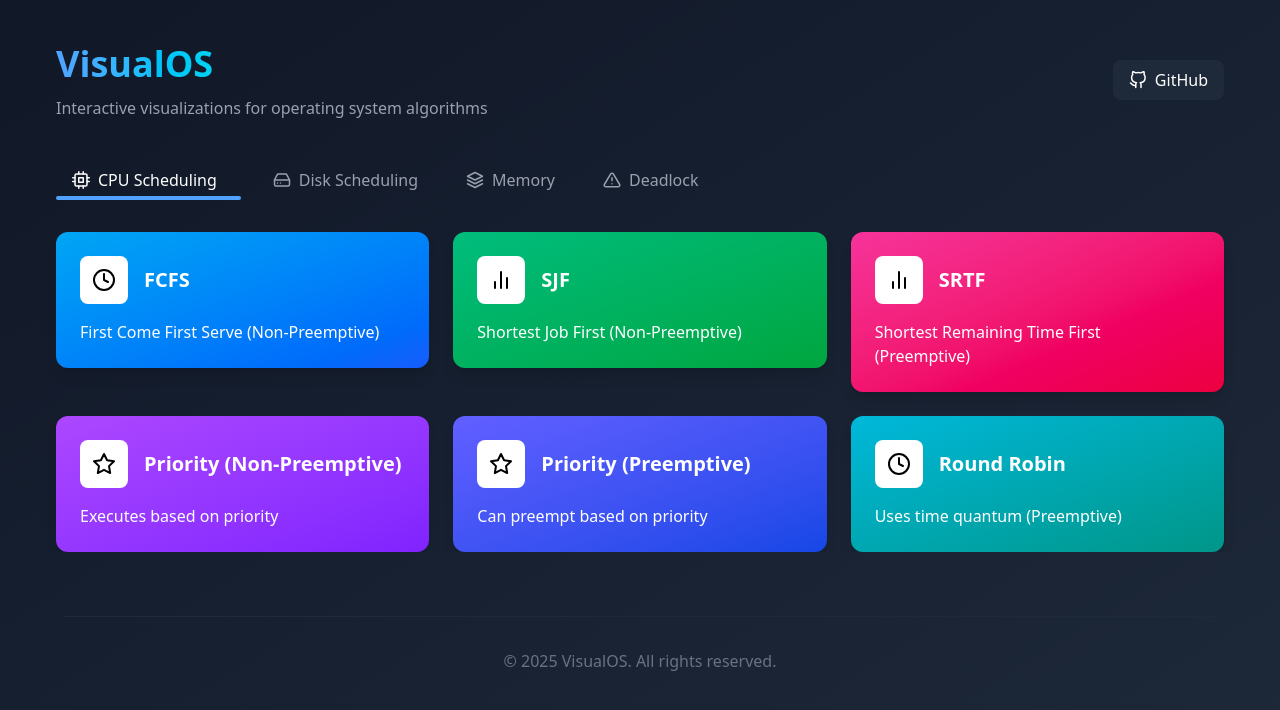
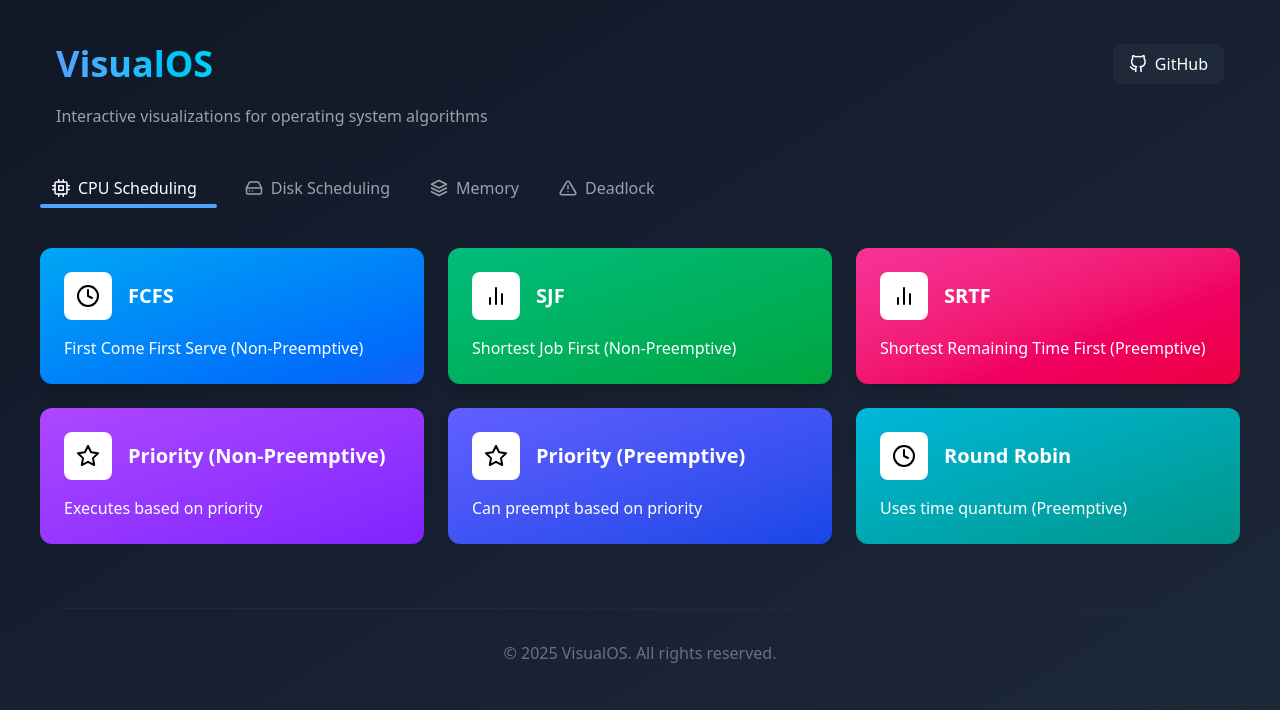
Before and after one commit to Sania-Singla/OS_Algo_Visualizer, a React (Vite) app: page / in a window 1280 px wide. Shown: the top 710 px of the page. Built offline with nearby package versions, Linux system fonts and the light colour scheme.

Commit message:
designing

```diff
--- a/src/App.jsx
+++ b/src/App.jsx
@@ -170,12 +170,12 @@ const AlgorithmTabs = ({ activeTab, setActiveTab }) => {
     ];
 
     return (
-        <div className="flex flex-wrap justify-center md:justify-start gap-4 mb-8">
+        <div className="flex flex-wrap md:justify-start justify-center gap-4 mb-10">
             {tabs.map((tab) => (
                 <button
                     key={tab.id}
                     onClick={() => setActiveTab(tab.id)}
-                    className={`cursor-pointer relative px-4 py-2 rounded-lg flex items-center space-x-2 transition-colors ${
+                    className={`cursor-pointer relative px-3 py-2 rounded-lg flex items-center space-x-2 transition-colors ${
                         activeTab === tab.id
                             ? 'text-white'
                             : 'text-gray-400 hover:text-gray-300'
@@ -222,7 +222,7 @@ export default function App() {
         <div className="min-h-screen bg-gradient-to-br from-gray-900 to-gray-800 text-white px-6 md:px-10 py-8">
             <Header />
 
-            <main className="px-4 overflow-auto">
+            <main className="overflow-auto">
                 <AlgorithmTabs
                     activeTab={activeTab}
                     setActiveTab={setActiveTab}
--- a/src/components/ControlPanel.jsx
+++ b/src/components/ControlPanel.jsx
@@ -1,4 +1,5 @@
 import { useState } from 'react';
+import { useLocation } from 'react-router-dom';
 
 export default function ControlPanel({
     speed,
@@ -14,6 +15,7 @@ export default function ControlPanel({
     currentTime,
     animationRef,
 }) {
+    const { pathname } = useLocation();
     const [arrivalTime, setArrivalTime] = useState('');
     const [burstTime, setBurstTime] = useState('');
     const [priority, setPriority] = useState('');
@@ -68,16 +70,18 @@ export default function ControlPanel({
     };
 
     const addManualProcess = () => {
-        if (arrivalTime === '' || burstTime === '' || priority === '') {
-            alert('Please fill all fields.');
-            return;
+        if (arrivalTime === '' || burstTime === '') {
+            if (pathname.includes('priority') && priority === '') {
+                alert('Please fill all fields.');
+                return;
+            }
         }
 
         const newProcess = {
             pid: nextPid,
             arrivalTime: parseInt(arrivalTime),
             burstTime: parseInt(burstTime),
-            priority: parseInt(priority),
+            priority: parseInt(priority || 1),
             remainingTime: parseInt(burstTime),
             waitingTime: 0,
             isExecuting: false,
@@ -150,7 +154,7 @@ export default function ControlPanel({
                         ${isRunning ? 'bg-gradient-to-r from-red-600 to-red-700' : 'bg-gradient-to-r from-green-600 to-green-700'}`}
                     >
                         <svg
-                            className="size-11"
+                            className={isRunning ? 'size-5 mr-2' : 'size-11'}
                             fill="none"
                             stroke="currentColor"
                             viewBox="0 0 24 24"
@@ -159,7 +163,7 @@ export default function ControlPanel({
                                 <path
                                     strokeLinecap="round"
                                     strokeLinejoin="round"
-                                    strokeWidth={1}
+                                    strokeWidth={2}
                                     d="M10 9v6m4-6v6m7-3a9 9 0 11-18 0 9 9 0 0118 0z"
                                 />
                             ) : (
--- a/src/components/Header.jsx
+++ b/src/components/Header.jsx
@@ -7,18 +7,13 @@ export default function Header() {
             initial={{ opacity: 0, y: -20 }}
             animate={{ opacity: 1, y: 0 }}
             transition={{ duration: 0.5 }}
-            className="px-4 pt-2 pb-6 sm:pb-10"
+            className="px-4 pt-2 pb-10"
         >
-            <div className="flex flex-col sm:flex-row gap-6 justify-between text-center items-center">
-                <div className="w-full flex flex-col items-center sm:items-start">
+            <div className="flex flex-col gap-2">
+                <div className="flex items-center justify-between gap-4">
                     <h1 className="text-3xl lg:text-4xl py-1 font-bold bg-clip-text text-transparent bg-gradient-to-r from-blue-400 to-cyan-400">
                         VisualOS
                     </h1>
-                    <p className="text-gray-400 mt-2">
-                        Interactive visualizations for operating system
-                        algorithms
-                    </p>
-                </div>
                     <a
                         href="https://github.com/Sania-Singla/OS_Algo_Visualizer"
                         target="_blank"
@@ -29,6 +24,10 @@ export default function Header() {
                         <span>GitHub</span>
                     </a>
                 </div>
+                <p className="text-gray-400 mt-2">
+                    Interactive visualizations for operating system algorithms
+                </p>
+            </div>
         </motion.header>
     );
 }
```
Lines whose indentation alone changed are shown as unchanged.
